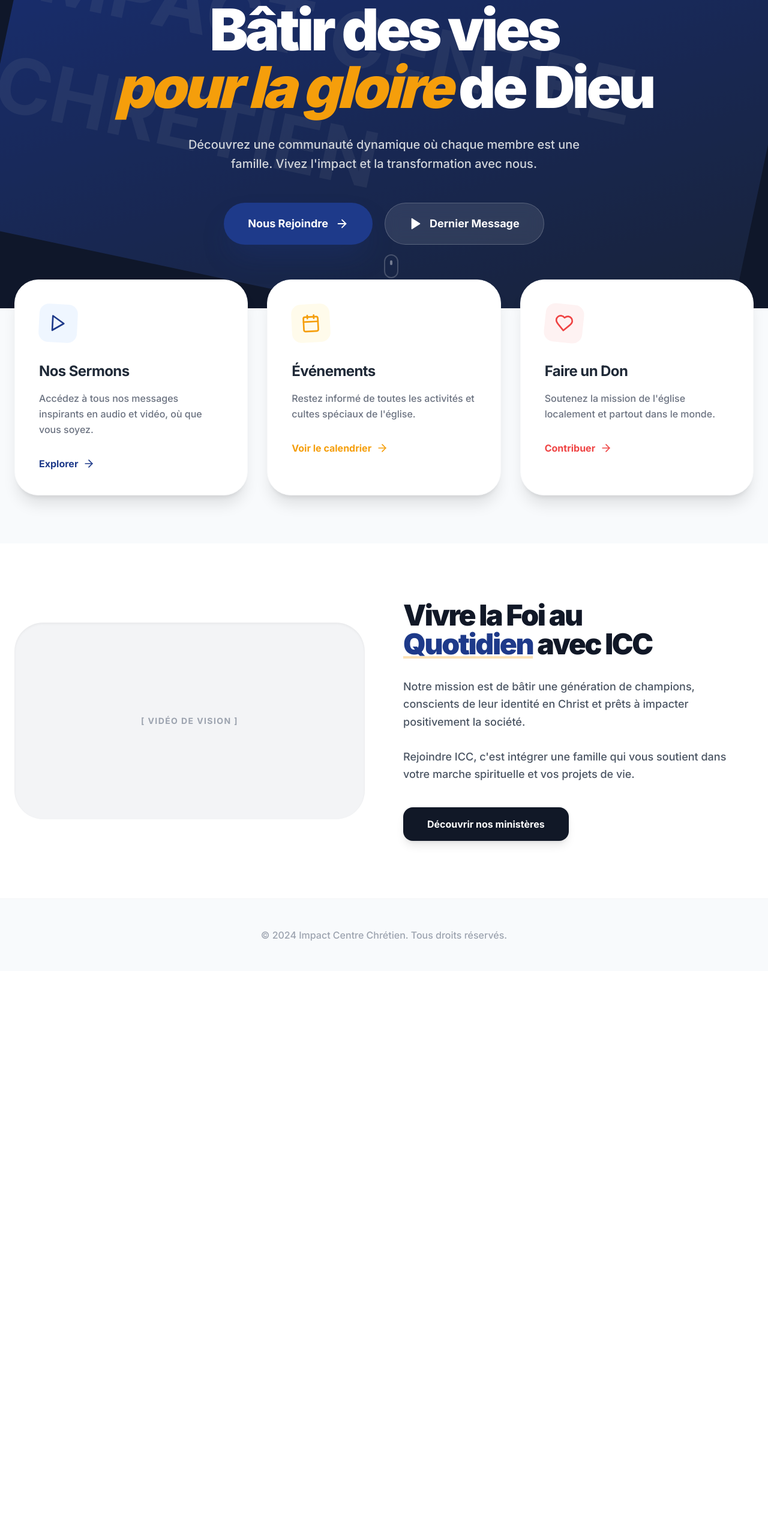
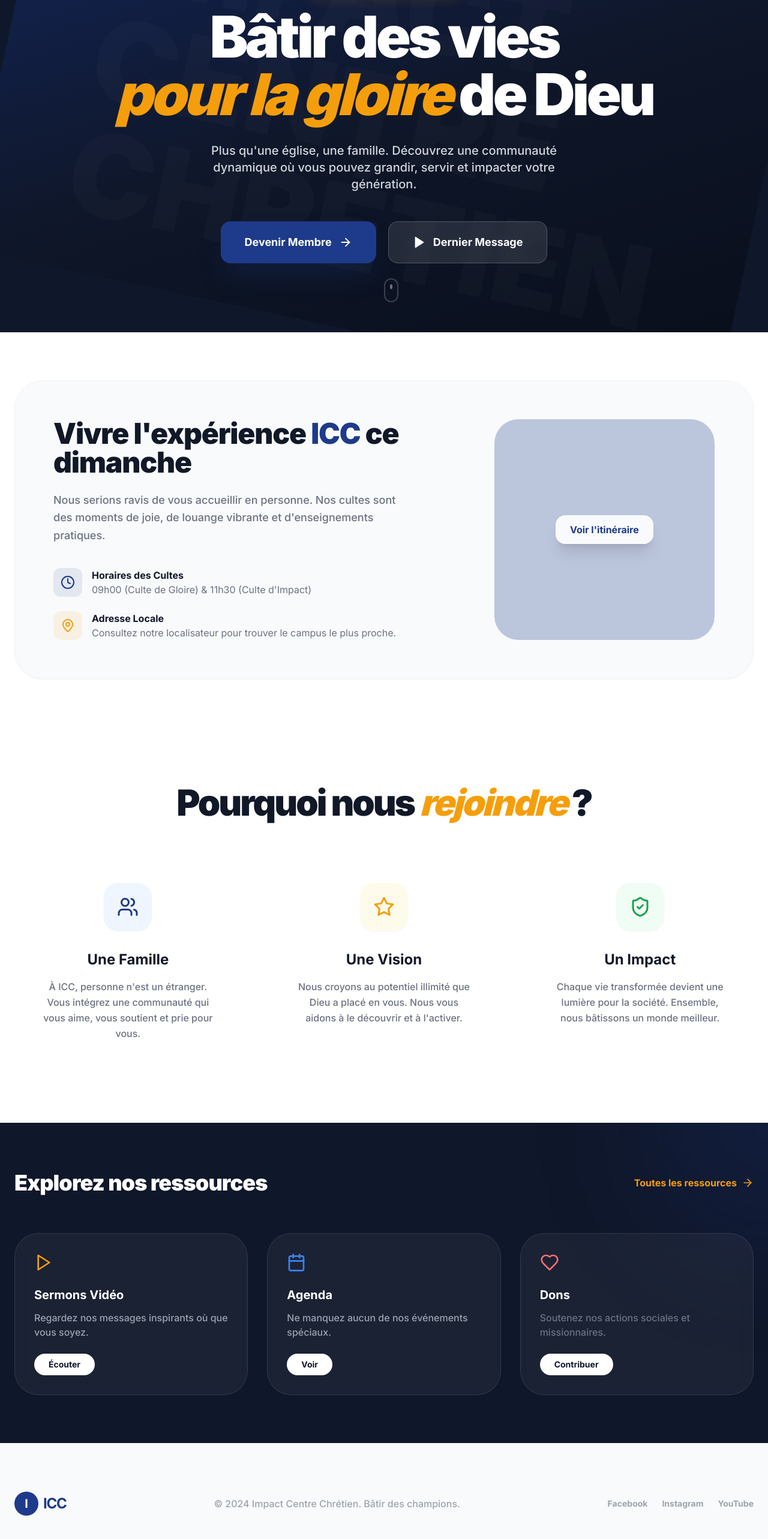
Before and after one commit to Rabil001/Icc, a Next.js app: page / in a window 1280 px wide. Shown: the part 230-2796 px from the top of the page at 60% size. Before the commit the page ends 1849 px from the top, so only its background shows below. Built offline with nearby package versions, Linux system fonts and the light colour scheme; no server answers.

Commit message:
Update: New Visitor Landing Page and Supabase safety fixes

```diff
--- a/src/app/page.tsx
+++ b/src/app/page.tsx
@@ -1,7 +1,7 @@
 "use client";
 
 import React, { useEffect, useState } from "react";
-import { Play, Calendar, Heart, ArrowRight, User as UserIcon, LogOut, Settings } from "lucide-react";
+import { Play, Calendar, Heart, ArrowRight, User as UserIcon, LogOut, Settings, MapPin, Clock, Star, Users, ShieldCheck } from "lucide-react";
 import Link from "next/link";
 import { createClient } from "@/utils/supabase/client";
 import { User } from "@supabase/supabase-js";
@@ -67,24 +67,24 @@ export default function Home() {
 
               {/* Accès Rapides Membres */}
               <div className="grid grid-cols-2 md:grid-cols-4 gap-4 mt-10">
-                <button className="flex flex-col items-center justify-center p-6 bg-white rounded-3xl shadow-sm hover:shadow-md transition-all active:scale-95 border border-transparent hover:border-primary/10">
+                <Link href="/sermons" className="flex flex-col items-center justify-center p-6 bg-white rounded-3xl shadow-sm hover:shadow-md transition-all active:scale-95 border border-transparent hover:border-primary/10">
                   <div className="w-12 h-12 bg-blue-50 text-primary rounded-2xl flex items-center justify-center mb-3">
                     <Play size={24} />
                   </div>
                   <span className="font-bold text-gray-700">Continuer</span>
-                </button>
-                <button className="flex flex-col items-center justify-center p-6 bg-white rounded-3xl shadow-sm hover:shadow-md transition-all active:scale-95 border border-transparent hover:border-secondary/10">
+                </Link>
+                <Link href="/evenements" className="flex flex-col items-center justify-center p-6 bg-white rounded-3xl shadow-sm hover:shadow-md transition-all active:scale-95 border border-transparent hover:border-secondary/10">
                   <div className="w-12 h-12 bg-amber-50 text-secondary rounded-2xl flex items-center justify-center mb-3">
                     <Calendar size={24} />
                   </div>
                   <span className="font-bold text-gray-700">Mes Événements</span>
-                </button>
-                <button className="flex flex-col items-center justify-center p-6 bg-white rounded-3xl shadow-sm hover:shadow-md transition-all active:scale-95 border border-transparent hover:border-red-100">
+                </Link>
+                <Link href="/dons" className="flex flex-col items-center justify-center p-6 bg-white rounded-3xl shadow-sm hover:shadow-md transition-all active:scale-95 border border-transparent hover:border-red-100">
                   <div className="w-12 h-12 bg-red-50 text-red-500 rounded-2xl flex items-center justify-center mb-3">
                     <Heart size={24} />
                   </div>
                   <span className="font-bold text-gray-700">Dons</span>
-                </button>
+                </Link>
                 <button className="flex flex-col items-center justify-center p-6 bg-white rounded-3xl shadow-sm hover:shadow-md transition-all active:scale-95 border border-transparent hover:border-green-100">
                   <div className="w-12 h-12 bg-green-50 text-green-600 rounded-2xl flex items-center justify-center mb-3">
                     <UserIcon size={24} />
@@ -96,36 +96,38 @@ export default function Home() {
           </div>
         </section>
       ) : (
-        /* --- HERO SECTION POUR LES VISITEURS --- */
-        <section className="relative h-[85vh] w-full flex items-center justify-center overflow-hidden bg-slate-900">
-          <div className="absolute inset-0 z-0 opacity-60">
-            <div className="w-full h-full bg-gradient-to-br from-primary-dark to-slate-800 flex items-center justify-center text-white/10 text-[10vw] font-bold select-none rotate-12">
-              IMPACT CENTRE CHRÉTIEN
+        /* --- EXPERIENCE POUR LES VISITEURS --- */
+        <>
+          {/* Hero Section */}
+          <section className="relative h-[90vh] w-full flex items-center justify-center overflow-hidden bg-slate-900">
+             <div className="absolute inset-0 z-0 opacity-40">
+                <div className="w-full h-full bg-gradient-to-br from-primary-dark via-slate-900 to-black flex items-center justify-center text-white/5 text-[15vw] font-black select-none rotate-12 leading-none">
+                  IMPACT<br/>CENTRE<br/>CHRÉTIEN
                 </div>
               </div>
 
             <div className="container mx-auto px-6 relative z-10 text-center flex flex-col items-center">
-            <span className="bg-secondary text-white px-5 py-1.5 rounded-full text-xs font-black uppercase tracking-[0.2em] mb-8 animate-fade-in shadow-lg shadow-secondary/20">
-              Bienvenue à la maison
-            </span>
-            <h1 className="text-5xl md:text-8xl font-black text-white mb-8 leading-[1.1] tracking-tighter">
+              <div className="inline-flex items-center space-x-2 bg-secondary text-white px-4 py-2 rounded-full text-xs font-black uppercase tracking-[0.2em] mb-8 animate-fade-in shadow-xl shadow-secondary/20">
+                <Star size={14} className="fill-current" />
+                <span>Bienvenue à la maison</span>
+              </div>
+              <h1 className="text-5xl md:text-8xl font-black text-white mb-8 leading-[1.05] tracking-tighter">
                 Bâtir des vies <br />
                 <span className="text-secondary italic">pour la gloire</span> de Dieu
               </h1>
-            <p className="text-xl text-gray-300 max-w-2xl mb-12 font-medium leading-relaxed">
-              Découvrez une communauté dynamique où chaque membre est une famille.
-              Vivez l'impact et la transformation avec nous.
+              <p className="text-lg md:text-xl text-gray-300 max-w-2xl mb-12 font-medium leading-relaxed">
+                Plus qu'une église, une famille. Découvrez une communauté dynamique où vous pouvez grandir, servir et impacter votre génération.
               </p>
 
               <div className="flex flex-col sm:flex-row gap-5 w-full sm:w-auto">
-              <Link href="/inscription" className="bg-primary hover:bg-primary-dark text-white px-10 py-5 rounded-full font-bold text-lg transition-all flex items-center justify-center space-x-3 shadow-2xl shadow-primary/30 active:scale-95">
-                <span>Nous Rejoindre</span>
+                <Link href="/inscription" className="bg-primary hover:bg-primary-dark text-white px-10 py-5 rounded-2xl font-bold text-lg transition-all flex items-center justify-center space-x-3 shadow-2xl shadow-primary/30 active:scale-95">
+                  <span>Devenir Membre</span>
                   <ArrowRight size={22} />
                 </Link>
-              <button className="bg-white/10 hover:bg-white/20 backdrop-blur-md text-white border border-white/20 px-10 py-5 rounded-full font-bold text-lg transition-all flex items-center justify-center space-x-3 active:scale-95">
+                <Link href="/sermons" className="bg-white/10 hover:bg-white/20 backdrop-blur-md text-white border border-white/20 px-10 py-5 rounded-2xl font-bold text-lg transition-all flex items-center justify-center space-x-3 active:scale-95">
                   <Play size={22} className="fill-current" />
                   <span>Dernier Message</span>
-              </button>
+                </Link>
               </div>
             </div>
 
@@ -135,81 +137,142 @@ export default function Home() {
               </div>
             </div>
           </section>
+
+          {/* Section: Prochain Culte (Nouveau) */}
+          <section className="py-20 bg-white relative z-20">
+            <div className="container mx-auto px-6">
+              <div className="bg-surface-alt rounded-[3rem] p-8 md:p-16 border border-gray-100 flex flex-col lg:flex-row items-center justify-between gap-12 shadow-sm">
+                <div className="max-w-xl">
+                  <h2 className="text-3xl md:text-5xl font-black text-gray-900 mb-6 tracking-tight">Vivre l'expérience <span className="text-primary">ICC</span> ce dimanche</h2>
+                  <p className="text-gray-500 text-lg font-medium leading-relaxed mb-10">
+                    Nous serions ravis de vous accueillir en personne. Nos cultes sont des moments de joie, de louange vibrante et d'enseignements pratiques.
+                  </p>
+                  <div className="space-y-6">
+                    <div className="flex items-start space-x-4">
+                      <div className="w-12 h-12 bg-primary/10 text-primary rounded-xl flex items-center justify-center flex-shrink-0">
+                        <Clock size={24} />
+                      </div>
+                      <div>
+                        <h4 className="font-bold text-gray-900">Horaires des Cultes</h4>
+                        <p className="text-gray-500">09h00 (Culte de Gloire) & 11h30 (Culte d'Impact)</p>
+                      </div>
+                    </div>
+                    <div className="flex items-start space-x-4">
+                      <div className="w-12 h-12 bg-secondary/10 text-secondary rounded-xl flex items-center justify-center flex-shrink-0">
+                        <MapPin size={24} />
+                      </div>
+                      <div>
+                        <h4 className="font-bold text-gray-900">Adresse Locale</h4>
+                        <p className="text-gray-500">Consultez notre localisateur pour trouver le campus le plus proche.</p>
+                      </div>
+                    </div>
+                  </div>
+                </div>
+                <div className="w-full lg:w-1/3 aspect-square bg-slate-200 rounded-[2.5rem] overflow-hidden relative group">
+                  <div className="absolute inset-0 bg-primary/20 group-hover:bg-transparent transition-colors duration-500"></div>
+                  <div className="absolute inset-0 flex items-center justify-center">
+                     <span className="bg-white/90 backdrop-blur px-6 py-3 rounded-2xl font-bold text-primary shadow-xl">Voir l'itinéraire</span>
+                  </div>
+                </div>
+              </div>
+            </div>
+          </section>
+
+          {/* Section: Nos 3 Piliers (Storytelling) */}
+          <section className="py-24 bg-white">
+            <div className="container mx-auto px-6 text-center">
+              <h2 className="text-4xl md:text-6xl font-black text-gray-900 mb-16 tracking-tighter">Pourquoi nous <span className="text-secondary italic">rejoindre</span> ?</h2>
+              <div className="grid grid-cols-1 md:grid-cols-3 gap-12">
+                <div className="p-10 rounded-[3rem] hover:bg-surface-alt transition-colors duration-500">
+                  <div className="w-20 h-20 bg-blue-50 text-primary rounded-[1.5rem] flex items-center justify-center mx-auto mb-8 shadow-sm">
+                    <Users size={36} />
+                  </div>
+                  <h3 className="text-2xl font-bold text-gray-900 mb-4">Une Famille</h3>
+                  <p className="text-gray-500 font-medium leading-relaxed">
+                    À ICC, personne n'est un étranger. Vous intégrez une communauté qui vous aime, vous soutient et prie pour vous.
+                  </p>
+                </div>
+                <div className="p-10 rounded-[3rem] hover:bg-surface-alt transition-colors duration-500">
+                  <div className="w-20 h-20 bg-amber-50 text-secondary rounded-[1.5rem] flex items-center justify-center mx-auto mb-8 shadow-sm">
+                    <Star size={36} />
+                  </div>
+                  <h3 className="text-2xl font-bold text-gray-900 mb-4">Une Vision</h3>
+                  <p className="text-gray-500 font-medium leading-relaxed">
+                    Nous croyons au potentiel illimité que Dieu a placé en vous. Nous vous aidons à le découvrir et à l'activer.
+                  </p>
+                </div>
+                <div className="p-10 rounded-[3rem] hover:bg-surface-alt transition-colors duration-500">
+                  <div className="w-20 h-20 bg-green-50 text-green-600 rounded-[1.5rem] flex items-center justify-center mx-auto mb-8 shadow-sm">
+                    <ShieldCheck size={36} />
+                  </div>
+                  <h3 className="text-2xl font-bold text-gray-900 mb-4">Un Impact</h3>
+                  <p className="text-gray-500 font-medium leading-relaxed">
+                    Chaque vie transformée devient une lumière pour la société. Ensemble, nous bâtissons un monde meilleur.
+                  </p>
+                </div>
+              </div>
+            </div>
+          </section>
+        </>
       )}
 
       {/* --- SECTIONS COMMUNES (Visible par tous ou ajustée) --- */}
 
       {/* Quick Access (Seulement pour les visiteurs ou sous une autre forme) */}
       {!user && (
-        <section className="py-20 bg-surface-alt">
-          <div className="container mx-auto px-6">
-            <div className="grid grid-cols-1 md:grid-cols-3 gap-8 -mt-32 relative z-20">
-              <div className="bg-white p-10 rounded-[2.5rem] shadow-xl hover:shadow-2xl transition-all group active:scale-[0.98] border border-gray-50">
-                <div className="w-16 h-16 bg-blue-50 text-primary rounded-2xl flex items-center justify-center mb-8 group-hover:bg-primary group-hover:text-white transition-all duration-500 rotate-3 group-hover:rotate-0">
-                  <Play size={32} />
-                </div>
-                <h3 className="text-2xl font-bold mb-4 text-gray-800 tracking-tight">Nos Sermons</h3>
-                <p className="text-gray-500 mb-8 leading-relaxed font-medium">Accédez à tous nos messages inspirants en audio et vidéo, où que vous soyez.</p>
-                <div className="flex items-center text-primary font-bold group-hover:translate-x-2 transition-transform">
-                  Explorer <ArrowRight size={20} className="ml-2" />
-                </div>
+        <section className="py-20 bg-slate-900 text-white overflow-hidden relative">
+          <div className="absolute top-0 right-0 w-96 h-96 bg-primary/20 rounded-full blur-[100px] -mr-48 -mt-48"></div>
+          <div className="container mx-auto px-6 relative z-10">
+            <div className="flex flex-col md:flex-row items-center justify-between mb-16">
+              <h2 className="text-4xl font-black tracking-tight mb-4 md:mb-0">Explorez nos ressources</h2>
+              <Link href="/sermons" className="text-secondary font-bold flex items-center hover:translate-x-2 transition-transform">
+                Toutes les ressources <ArrowRight size={20} className="ml-2" />
+              </Link>
             </div>
 
-              <div className="bg-white p-10 rounded-[2.5rem] shadow-xl hover:shadow-2xl transition-all group active:scale-[0.98] border border-gray-50">
-                <div className="w-16 h-16 bg-amber-50 text-secondary rounded-2xl flex items-center justify-center mb-8 group-hover:bg-secondary group-hover:text-white transition-all duration-500 -rotate-3 group-hover:rotate-0">
-                  <Calendar size={32} />
-                </div>
-                <h3 className="text-2xl font-bold mb-4 text-gray-800 tracking-tight">Événements</h3>
-                <p className="text-gray-500 mb-8 leading-relaxed font-medium">Restez informé de toutes les activités et cultes spéciaux de l'église.</p>
-                <div className="flex items-center text-secondary font-bold group-hover:translate-x-2 transition-transform">
-                  Voir le calendrier <ArrowRight size={20} className="ml-2" />
-                </div>
+            <div className="grid grid-cols-1 md:grid-cols-3 gap-8">
+              <div className="bg-white/5 backdrop-blur-md border border-white/10 p-8 rounded-[2.5rem] hover:bg-white/10 transition-all group">
+                <Play size={32} className="text-secondary mb-6 group-hover:scale-110 transition-transform" />
+                <h3 className="text-xl font-bold mb-3">Sermons Vidéo</h3>
+                <p className="text-gray-400 font-medium mb-6">Regardez nos messages inspirants où que vous soyez.</p>
+                <Link href="/sermons" className="inline-block bg-white text-slate-900 px-6 py-2 rounded-full text-sm font-bold">Écouter</Link>
               </div>
 
-              <div className="bg-white p-10 rounded-[2.5rem] shadow-xl hover:shadow-2xl transition-all group active:scale-[0.98] border border-gray-50">
-                <div className="w-16 h-16 bg-red-50 text-red-500 rounded-2xl flex items-center justify-center mb-8 group-hover:bg-red-500 group-hover:text-white transition-all duration-500 rotate-6 group-hover:rotate-0">
-                  <Heart size={32} />
+              <div className="bg-white/5 backdrop-blur-md border border-white/10 p-8 rounded-[2.5rem] hover:bg-white/10 transition-all group">
+                <Calendar size={32} className="text-primary-light mb-6 group-hover:scale-110 transition-transform" />
+                <h3 className="text-xl font-bold mb-3">Agenda</h3>
+                <p className="text-gray-400 font-medium mb-6">Ne manquez aucun de nos événements spéciaux.</p>
+                <Link href="/evenements" className="inline-block bg-white text-slate-900 px-6 py-2 rounded-full text-sm font-bold">Voir</Link>
               </div>
-                <h3 className="text-2xl font-bold mb-4 text-gray-800 tracking-tight">Faire un Don</h3>
-                <p className="text-gray-500 mb-8 leading-relaxed font-medium">Soutenez la mission de l'église localement et partout dans le monde.</p>
-                <div className="flex items-center text-red-500 font-bold group-hover:translate-x-2 transition-transform">
-                  Contribuer <ArrowRight size={20} className="ml-2" />
-                </div>
+
+              <div className="bg-white/5 backdrop-blur-md border border-white/10 p-8 rounded-[2.5rem] hover:bg-white/10 transition-all group">
+                <Heart size={32} className="text-red-400 mb-6 group-hover:scale-110 transition-transform" />
+                <h3 className="text-xl font-bold mb-3">Dons</h3>
+                <p className="text-gray-500 font-medium mb-6">Soutenez nos actions sociales et missionnaires.</p>
+                <Link href="/dons" className="inline-block bg-white text-slate-900 px-6 py-2 rounded-full text-sm font-bold">Contribuer</Link>
               </div>
             </div>
           </div>
         </section>
       )}
 
-      {/* Actualités / Vision (Toujours pertinent) */}
-      <section className={user ? "py-12 bg-white" : "py-24 bg-white"}>
+      {/* Footer minimaliste pour l'instant */}
+      <footer className="py-20 border-t border-gray-100 bg-surface-alt">
         <div className="container mx-auto px-6">
-          <div className="flex flex-col md:flex-row items-center gap-16">
-            <div className="w-full md:w-1/2 aspect-square md:aspect-video bg-gray-100 rounded-[3rem] overflow-hidden flex items-center justify-center text-gray-400 relative group shadow-inner">
-               <span className="relative z-10 font-bold uppercase tracking-widest text-sm">[ Vidéo de Vision ]</span>
-               <div className="absolute inset-0 bg-primary/5 opacity-0 group-hover:opacity-100 transition-opacity"></div>
+          <div className="flex flex-col md:flex-row justify-between items-center gap-8">
+            <div className="flex items-center space-x-2">
+              <div className="w-10 h-10 bg-primary rounded-full flex items-center justify-center">
+                <span className="text-white font-bold text-xl">I</span>
               </div>
-            <div className="w-full md:w-1/2">
-              <h2 className="text-4xl md:text-5xl font-black mb-8 text-gray-900 leading-tight tracking-tighter">
-                Vivre la Foi au <br /> <span className="text-primary underline decoration-secondary/30">Quotidien</span> avec ICC
-              </h2>
-              <p className="text-lg text-gray-600 mb-10 leading-relaxed font-medium">
-                Notre mission est de bâtir une génération de champions, conscients de leur identité en Christ et prêts à impacter positivement la société.
-                <br /><br />
-                Rejoindre ICC, c'est intégrer une famille qui vous soutient dans votre marche spirituelle et vos projets de vie.
-              </p>
-              <button className="bg-gray-900 hover:bg-black text-white px-10 py-4 rounded-2xl font-bold transition-all shadow-lg active:scale-95">
-                Découvrir nos ministères
-              </button>
+              <span className="font-bold text-2xl tracking-tighter text-primary">ICC</span>
+            </div>
+            <p className="text-gray-400 font-medium">© 2024 Impact Centre Chrétien. Bâtir des champions.</p>
+            <div className="flex space-x-6 text-gray-400 font-bold text-sm">
+              <Link href="#" className="hover:text-primary">Facebook</Link>
+              <Link href="#" className="hover:text-primary">Instagram</Link>
+              <Link href="#" className="hover:text-primary">YouTube</Link>
             </div>
           </div>
-        </div>
-      </section>
-
-      {/* Footer minimaliste pour l'instant */}
-      <footer className="py-12 border-t border-gray-100 bg-surface-alt">
-        <div className="container mx-auto px-6 text-center text-gray-400 font-medium">
-          <p>© 2024 Impact Centre Chrétien. Tous droits réservés.</p>
         </div>
       </footer>
     </div>
--- a/src/utils/supabase/client.ts
+++ b/src/utils/supabase/client.ts
@@ -1,9 +1,17 @@
 import { createBrowserClient } from '@supabase/ssr'
 
 export function createClient() {
-  // On utilise des chaines vides par défaut pour éviter le crash de la librairie Supabase
-  const url = process.env.NEXT_PUBLIC_SUPABASE_URL ?? 'https://tmp.supabase.co';
-  const key = process.env.NEXT_PUBLIC_SUPABASE_ANON_KEY ?? 'tmp-key';
+  let url = process.env.NEXT_PUBLIC_SUPABASE_URL;
+  let key = process.env.NEXT_PUBLIC_SUPABASE_ANON_KEY;
+
+  // Si l'URL n'est pas valide ou absente, on force une URL de secours
+  if (!url || !url.startsWith('http')) {
+    url = 'https://placeholder.supabase.co';
+  }
+
+  if (!key) {
+    key = 'placeholder';
+  }
 
   return createBrowserClient(url, key);
 }
```
Also changed, not shown: src/middleware.ts (+14 -33 lines), src/utils/supabase/server.ts (+9 -4 lines), 1 other file (tests, documents, lock files or other folders). Lines whose indentation alone changed are shown as unchanged.
